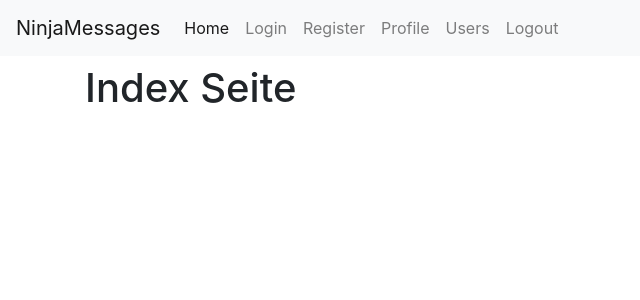
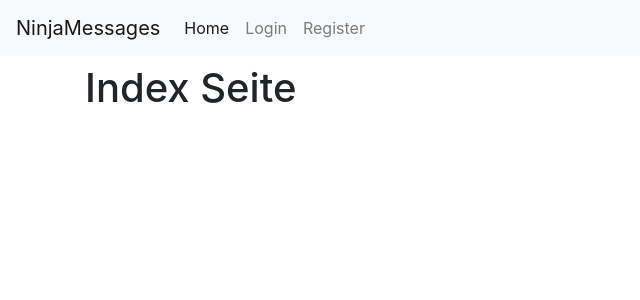
Before and after one commit to christopherhanke/messaging_application, a Flask app: page / in a window 1280 px wide. Shown: the top 300 px of the page, without its empty margins (0-640 px from the left). Run offline with Flask 2, Linux system fonts and the light colour scheme.

Commit message:
changed navbar. checking if session_token exists and displaying other links.

```diff
--- a/templates/base.html
+++ b/templates/base.html
@@ -18,13 +18,16 @@
             </button>
             <div class="collapse navbar-collapse" id="navbarNavAltMarkup">
                 <div class="navbar-nav">
-                    <a class="nav-link {% if request.endpoint == "index" %} active {% endif %}" href="/">Home</a>
-                    <a class="nav-link {% if request.endpoint == "login" %} active {% endif %}" href="/login">Login</a>
-                    <a class="nav-link {% if request.endpoint == "register" %} active {% endif %}" href="/register">Register</a>
-                    <a class="nav-link" href="/profile">Profile</a>
-                    <a class="nav-link" href="/users">Users</a>
+                    <a class="nav-link {% if request.endpoint == "index" %}active{% endif %}" href="/">Home</a>
+
+                {% if not session.get("session_token") %}
+                    <a class="nav-link {% if request.endpoint == "login" %}active{% endif %}" href="/login">Login</a>
+                    <a class="nav-link {% if request.endpoint == "register" %}active{% endif %}" href="/register">Register</a>
+                {% else %}
+                    <a class="nav-link {% if request.endpoint == "profile" %}active{% endif %}" href="/profile">Profile</a>
+                    <a class="nav-link {% if request.endpoint == "users" %}active{% endif %}" href="/users">Users</a>
                     <a class="nav-link" href="/logout">Logout</a>
-
+                {% endif %}
                 </div>
           </div>
         </nav>
```
